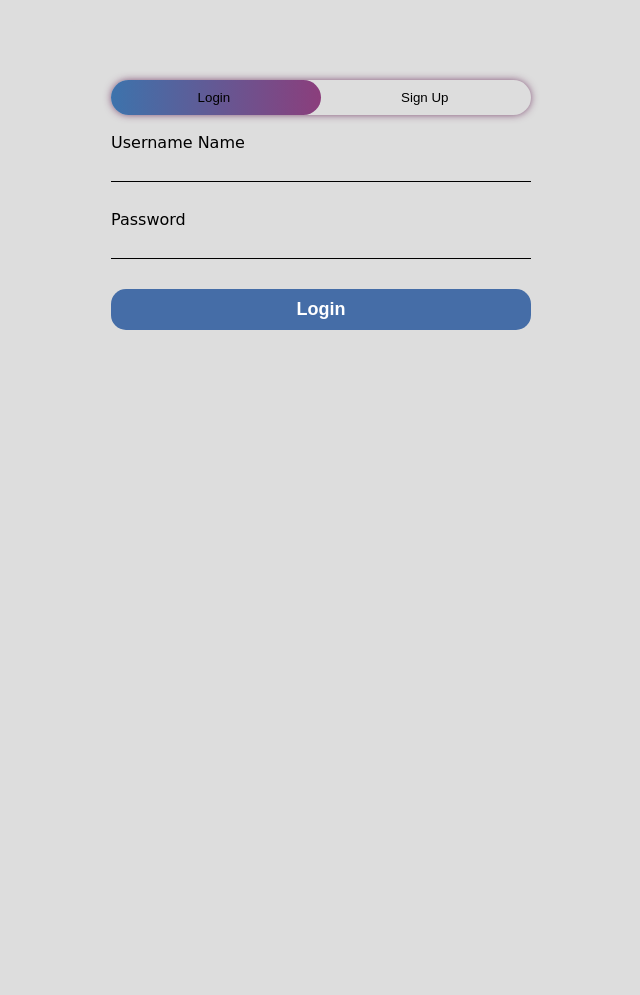
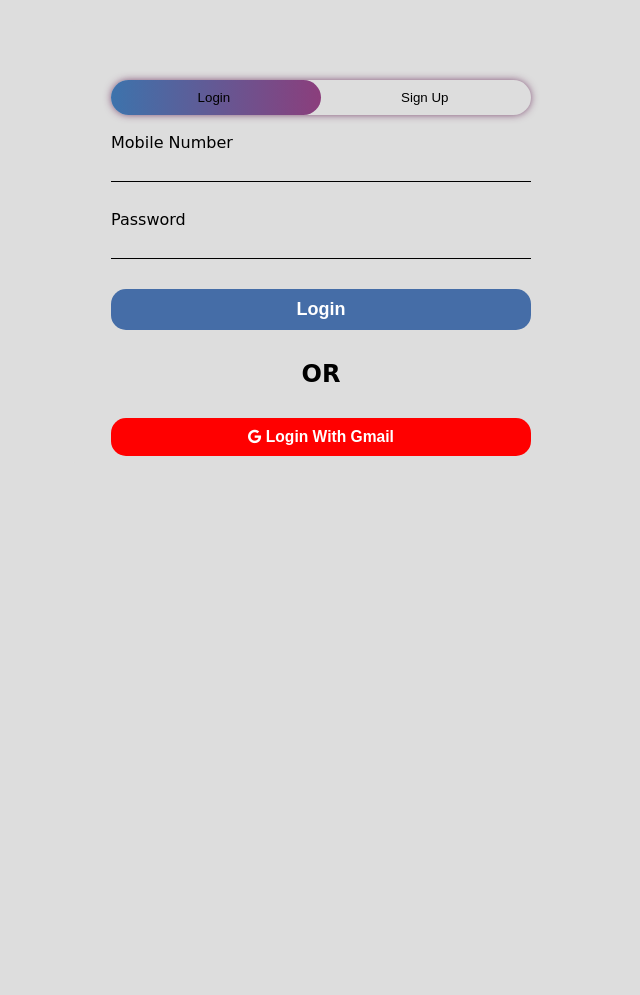
Before and after one commit to Mgahed/Maimoji, a Flask app: template templates/index.html in a window 1280 px wide. Shown: the top 995 px of the page, without its empty margins (319-959 px from the left). After the commit the page ends 456 px from the top, so only its background shows below. Run offline with Flask 2, Linux system fonts and the light colour scheme; the template is opened without the code that fills it, so the values that code supplies are empty.

Commit message:
modifications

```diff
--- a/DAO/pgcontactdao.py
+++ b/DAO/pgcontactdao.py
@@ -35,7 +35,7 @@ class pgcontactdao(contactdao):
     #         return False
 
          # contact.getuserid2
-    def getcontacts(self,userid1,usrid2,choice):
+    def getcontacts(self,userid1,usrid2):
         # usrid = userid1
         # usrr = usrid2
 
--- a/templates/index.html
+++ b/templates/index.html
@@ -21,55 +21,56 @@
         <!--<h2>Sign Up</h2>-->
 
         <!-- start The First Form Login-->
-        <form id="login"action="index.html" method="post">
+        <form id="login" action="index.html" method="post">
 
           <div class="inputBox">
-              <input type="text" name="" value="" required="">
-              <label>Username Name</label>
+              <input type="text" name="number" required>
+              <label>Mobile Number</label>
           </div>
           <div class="inputBox">
-                <input type="password" name="" value="" required="">
+                <input type="password" name="pass" required>
                 <label> Password</label>
           </div>
           <input type="submit" name="login-submit" value="Login">
+          <h2>OR</h2>
+          <button type="button" id="gmailbtn" name="button">
+            <h3><i class="fa fa-google"> </i> Login With Gmail</h3>
+          </button>
         </form>
         <!-- start The First Form Login-->
         <form id="signUp" action="index.html" method="post">
 
           <div class="inputBox">
-              <input type="text" name="" value="" required="">
+              <input type="text" name="FN" required>
               <label>First Name</label>
           </div>
           <div class="inputBox">
-              <input type="text" name="" value="" required="">
+              <input type="text" name="LN" required>
               <label>Last Name</label>
           </div>
         <div class="inputBox">
-              <input type="email" name="" value="" required="">
+              <input type="email" name="mail" required>
               <label>E-Mail</label>
         </div>
         <div class="inputBox">
-              <input type="text" name="" value="" required="">
+              <input type="text" name="wnum" required>
               <label>Whats App Number</label>
         </div>
         <div class="inputBox">
-              <input type="password" name="" value="" required="">
+              <input type="password" name="pass" required>
               <label>Password</label>
         </div>
         <div class="inputBox">
-              <input type="password" name="" value="" required="">
+              <input type="password" name="cpass" required>
               <label>Confirm Password</label>
         </div>
           <input type="submit" name="send" value="send">
-          <h2>OR</h2>
-          <button type="button" id="log-gmail"name="button">
-            Sign-up With Gmail <i class="fa fa-google icon-style"></i>
-          </button>
         </form>
       </div>
       <div class="img-cont">
       <img src="images/001.png" alt="">
       </div>
+      </body>
       <script>
         var x = document.getElementById("login"),
             y = document.getElementById("signUp"),
@@ -80,9 +81,9 @@
           x.style.left = "550px";
           x.style.position= "relative";
           y.style.left= "0";
-          y.style.top= "-225px";
+          y.style.top= "-310px";
           z.style.left = "50%";
-          l.style.height = "1500px";
+          l.style.height = "680px";
 
         }
         function login() {
@@ -91,8 +92,7 @@
           y.style.left= "550px";
           y.style.top= "0";
           z.style.left = "0";
-          l.style.height = "320px";
+          l.style.height = "443px";
         }
       </script>
-  </body>
 </html>
--- a/templates/style.css
+++ b/templates/style.css
@@ -22,7 +22,7 @@ body{
   /*background-color: rgba(0, 0, 0, 0.7);*/
   background-color: #DDD;
   overflow:hidden;
-  height:1400px;
+  height:443px;
   width:500px;
   border-radius: 5px;
   margin: 20px auto;
@@ -63,6 +63,7 @@ body{
 #login{
     left:0;
     transition: left 1s ease-in;
+    position: relative;
 }
 #log-gmail{
 
@@ -110,7 +111,16 @@ background-color: #DDD;
   color: #03a9f4;
   font-size:15px
 }
-
+#gmailbtn{
+  border:0;
+  background-color: red;
+  padding: 10px;
+  border-radius:15px;
+  font-weight:bold;
+  color:#FFF;
+  cursor: pointer;
+  width:100%;
+}
 .container input[type="submit"],#log-gmail{
   /*padding:5px;*/
   border:0;
```
